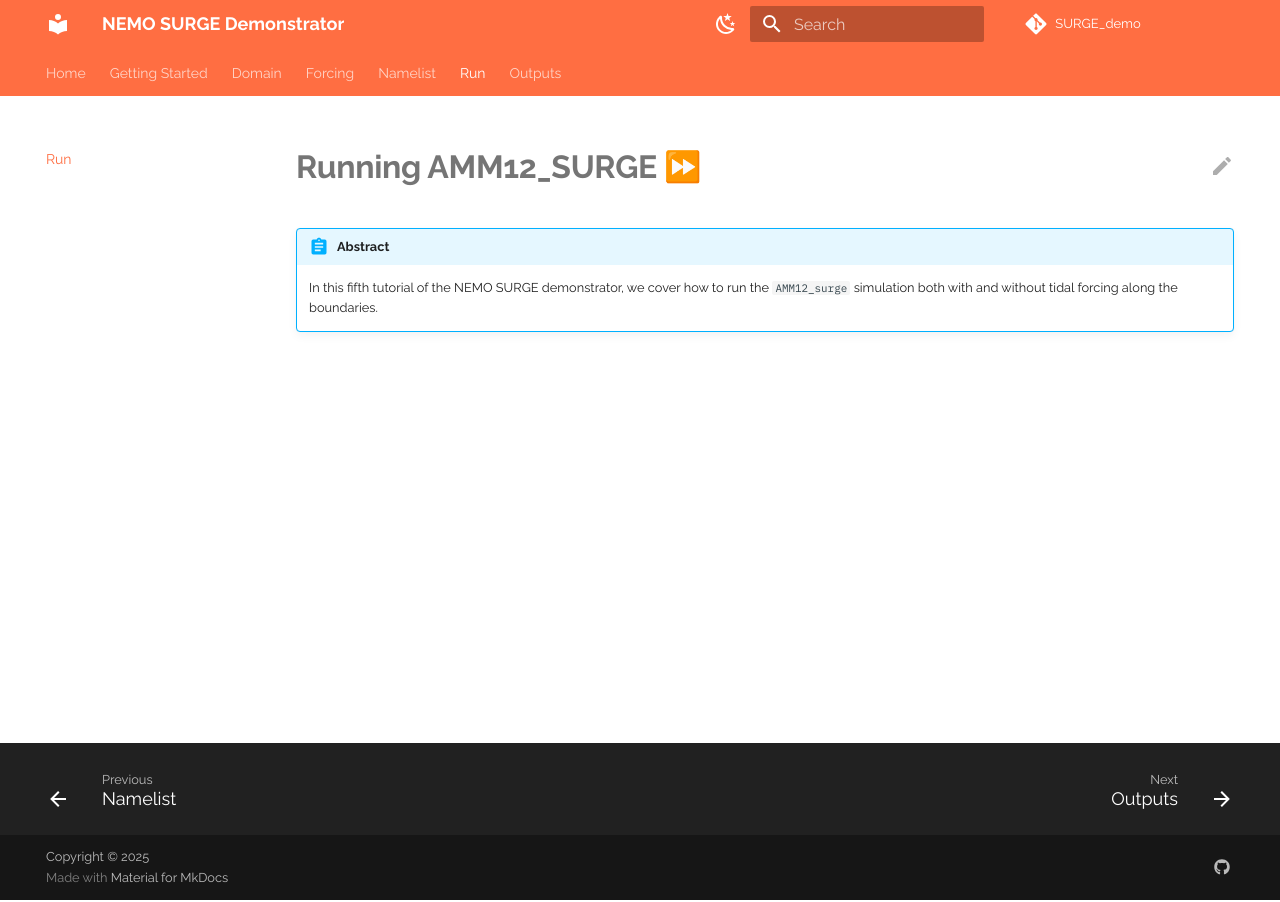
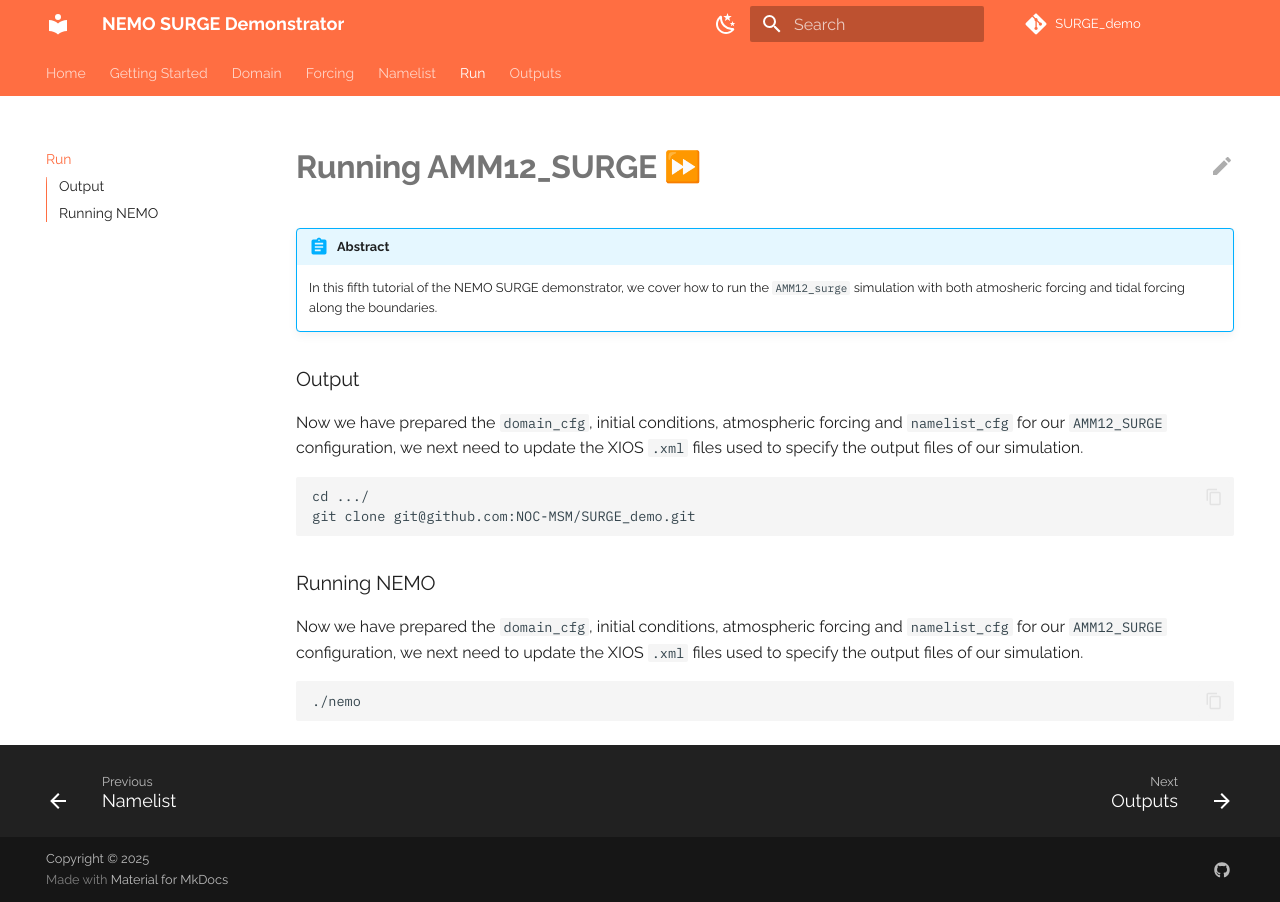
Before and after one commit to NOC-MSM/SURGE_demo, an MkDocs documentation site: the page built from docs/docs/run.md, in a window 1280 px wide. Built offline with MkDocs 1.6.1 and Material for MkDocs 9.7.7, drawn with Linux system fonts in a browser that asks for light colours; emoji names are drawn with the system emoji font; comment, search, counter and statistics services are not loaded.

Commit message:
Update run.md tutorial to clarify simulation setup and output instructions.

````diff
--- a/docs/docs/run.md
+++ b/docs/docs/run.md
@@ -2,4 +2,21 @@
 
 !!! abstract
 
-    In this fifth tutorial of the NEMO SURGE demonstrator, we cover how to run the `AMM12_surge` simulation both with and without tidal forcing along the boundaries.
+    In this fifth tutorial of the NEMO SURGE demonstrator, we cover how to run the `AMM12_surge` simulation with both atmosheric forcing and tidal forcing along the boundaries.
+
+### Output
+
+Now we have prepared the `domain_cfg`, initial conditions, atmospheric forcing and `namelist_cfg` for our `AMM12_SURGE` configuration, we next need to update the XIOS `.xml` files used to specify the output files of our simulation.
+
+```sh
+cd .../
+git clone git@github.com:NOC-MSM/SURGE_demo.git
+```
+
+### Running NEMO
+
+Now we have prepared the `domain_cfg`, initial conditions, atmospheric forcing and `namelist_cfg` for our `AMM12_SURGE` configuration, we next need to update the XIOS `.xml` files used to specify the output files of our simulation.
+
+```sh
+./nemo
+```
````
